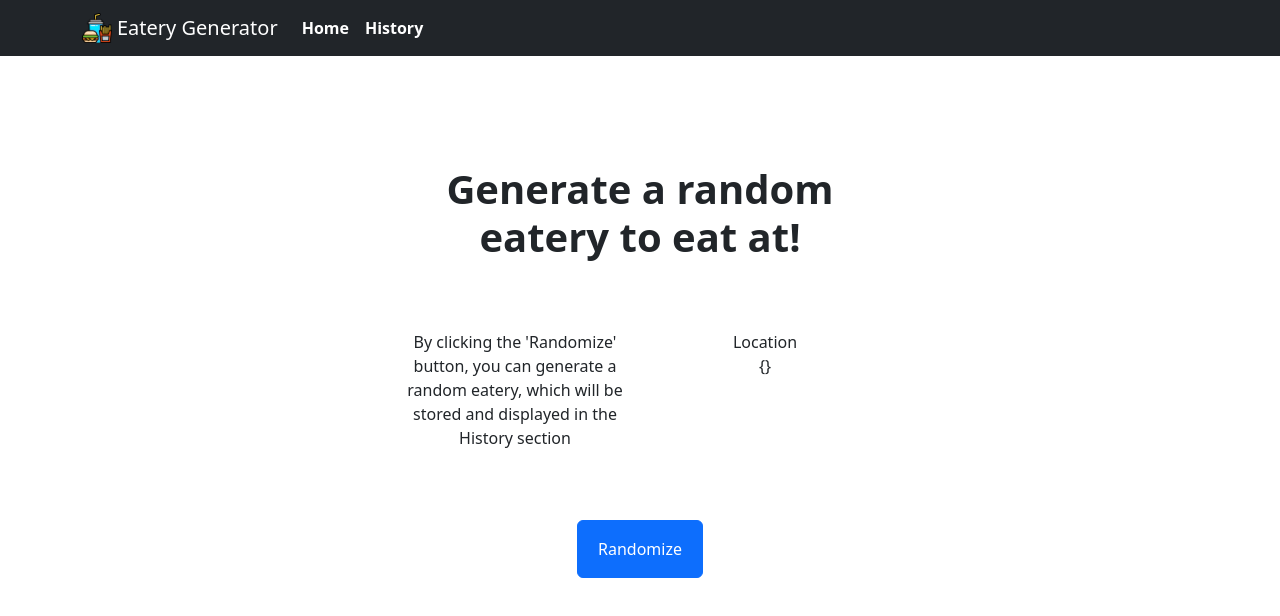
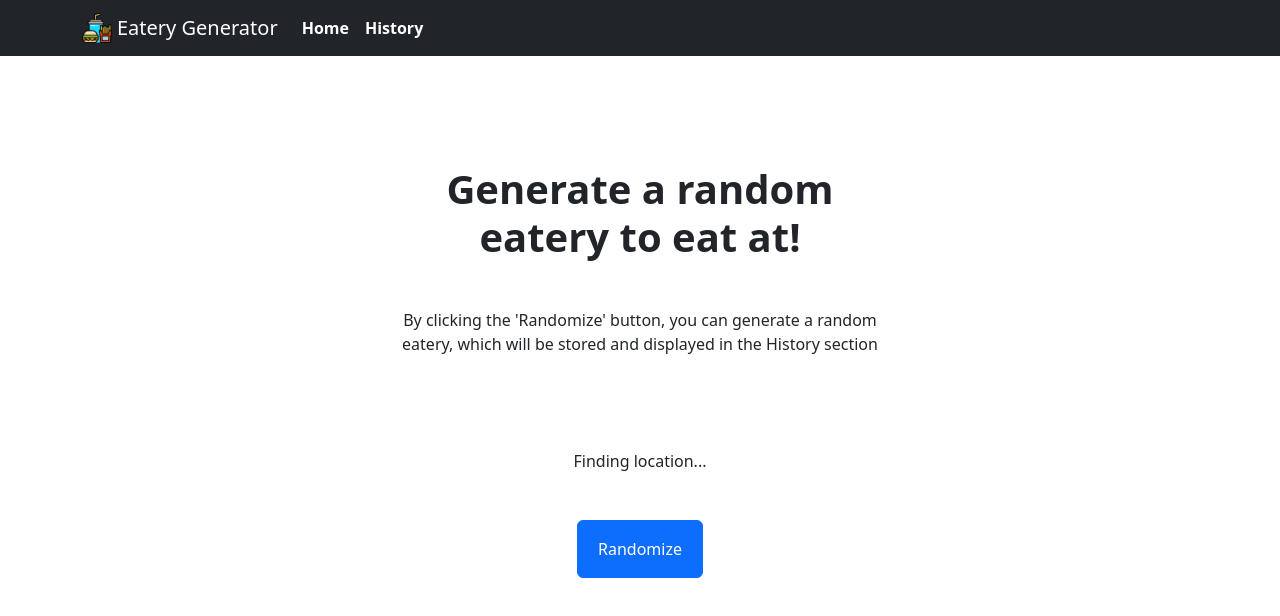
Before and after one commit to ArthurKimGl19/eateryGenerator, a React (Create React App) app: page / in a window 1280 px wide. Shown: the top 616 px of the page. Built offline with nearby package versions, Linux system fonts and the light colour scheme; no server answers.

Commit message:
Format files and utilize loading component to render loading status in location component

```diff
--- a/src/components/Home/Home.js
+++ b/src/components/Home/Home.js
@@ -37,11 +37,12 @@ export default function Home() {
                             By clicking the &apos;Randomize&apos; button, you can generate a random
                             eatery, which will be stored and displayed in the History section
                         </Col>
+                    </Row>
+                    <Row className="hero-text">
                         <Col>
                             <Location />
                         </Col>
                     </Row>
-
                     <Row>
                         <Col>
                             <Randomizer randomizeEatery={eateryRandomizer} />
--- a/src/components/Location/Location.js
+++ b/src/components/Location/Location.js
@@ -2,36 +2,50 @@ import React from 'react';
 import { Container } from 'react-bootstrap';
 
 import './Location.css';
+import Loading from '../Loading/Loading';
 
 export default function Location() {
-    const [coordinates, setCoordinates] = React.useState({});
-    const [status, setStatus] = React.useState('');
+    const [coordinates, setCoordinates] = React.useState({ latitude: 0, longitude: 0 });
+    const [loading, setLoading] = React.useState(true);
+    const [error, setError] = React.useState(null);
 
     const getUserLocation = () => {
         if (!navigator.geolocation) {
-            setStatus('Geolocation is not supported by your browser');
+            setError('Geolocation is not supported by your browser');
         }
-        setStatus('Locating..');
         navigator.geolocation.getCurrentPosition(
             (position) => {
                 const latitude = position.coords.latitude;
                 const longitude = position.coords.longitude;
                 setCoordinates({ latitude, longitude });
-                setStatus('');
+                setLoading(false);
             },
-            (error) => {
-                setStatus('Unable to retrieve your location');
+            () => {
+                setError('Unable to retrieve your location');
             }
         );
     };
 
     React.useEffect(() => {
-        getUserLocation();
-    }, [coordinates]);
+        const timer = window.setTimeout(() => {
+            getUserLocation();
+        }, 2000);
+        return () => window.clearInterval(timer);
+    }, []);
+
+    const { latitude, longitude } = coordinates;
+
+    if (loading) {
+        return <Loading text={'Finding location'} speed={200} />;
+    }
+    if (error) {
+        return <div>{error}</div>;
+    }
     return (
         <Container>
-            <div>Location</div>
-            <div>{JSON.stringify(coordinates)}</div>
+            <div>
+                Location: {latitude.toFixed(2)},{longitude.toFixed(2)}
+            </div>
         </Container>
     );
 }
```
Also changed, not shown: .eslintrc.json (added), 2 other files (tests, documents, lock files or other folders).
